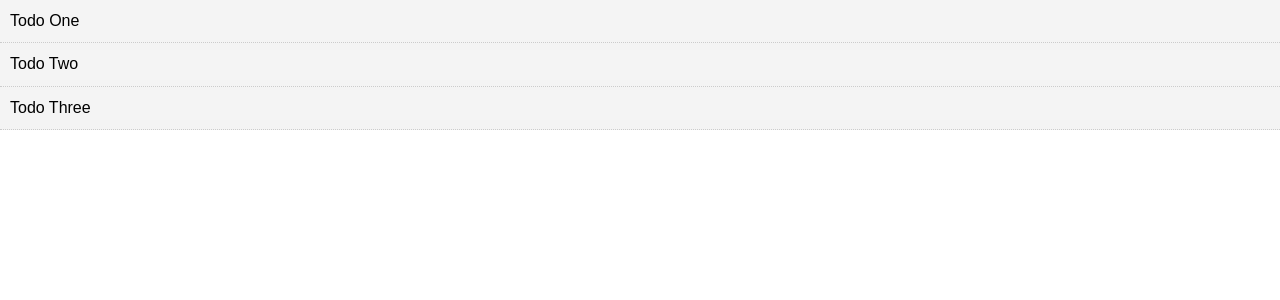
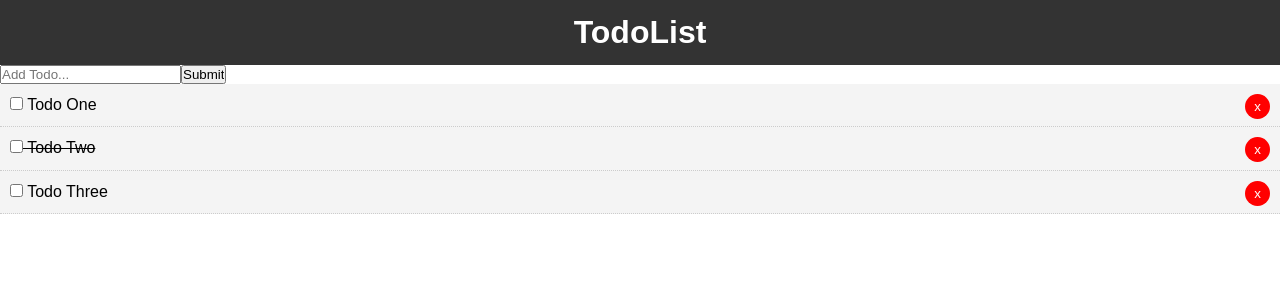
Before and after one commit to Tomi-star/Todo-App, a Vue app: page / in a window 1280 px wide. Shown: the top 300 px of the page. Built offline with nearby package versions, Linux system fonts and the light colour scheme.

Commit message:
Added Todo header and Addtodo component

```diff
--- a/src/App.vue
+++ b/src/App.vue
@@ -1,15 +1,21 @@
 <template>
   <div id="app">
-  <Todos v-bind:todos="todos" />
+    <Header />
+  <AddTodo />
+  <Todos v-bind:todos="todos" v-on:del-todo="deleteTodo"/>
   </div>
 </template>
 
 <script>
 import Todos from './components/Todos';
+import Header from './components/layout/Header';
+import AddTodo from './components/AddTodo';
 
 export default {
   name: 'App',
   components: {
+    Header,
+    AddTodo,
     Todos
   },
   data(){
@@ -32,6 +38,11 @@
         }
       ]
     }
+  },
+  methods:{
+    deleteTodo(id){
+      this.todos = this.todos.filter(todo=> todo.id !== id);
+    }
   }
 }
 </script>
--- /dev/null
+++ b/src/components/AddTodo.vue
@@ -0,0 +1,28 @@
+<template>
+    <div>
+        <form>
+            <input type="text" name="title" placeholder="Add Todo...">
+            <input type="submit" value="Submit" class="btn">
+        </form>
+    </div>
+</template>
+
+<script>
+export default {
+    name: "AddTodo"
+}
+</script>
+
+<style scoped>
+    form {
+        display: flex;
+    }
+    input [type="text"] {
+        flex:10;
+        padding: 5px;
+    }
+
+    input [type="submit"] {
+        flex: 2;
+    }
+</style>
--- a/src/components/TodoItem.vue
+++ b/src/components/TodoItem.vue
@@ -1,7 +1,9 @@
 <template>
-    <div class="todo-item">
+    <div class="todo-item" v-bind:class="{'is-complete':todo.completed}">
         <p>
+            <input type="checkbox" v-on:change="markcomplete">
             {{todo.title}}
+            <button @click="$emit('del-todo', todo.id)" class="del">x</button>
         </p>
     </div>
 </template>
@@ -9,7 +11,12 @@
 <script>
 export default {
     name: "TodoItem",
-    props:["todo"]
+    props:["todo"],
+    methods:{
+        markcomplete(){
+            this.todo.completed = !this.todo.completed;
+        }
+    }
 }
 </script>
 
--- a/src/components/Todos.vue
+++ b/src/components/Todos.vue
@@ -1,7 +1,7 @@
 <template>
     <div>
         <div v-bind:key="todo.id" v-for="todo in todos">
-            <TodoItem v-bind:todo="todo"/>
+            <TodoItem v-bind:todo="todo" v-on:del-todo="$emit('del-todo', todo.id)"/>
         </div>
     </div>
 </template>
--- /dev/null
+++ b/src/components/layout/Header.vue
@@ -0,0 +1,25 @@
+<template>
+    <header class="header">
+        <h1> TodoList</h1>
+    </header>
+</template>
+
+<script>
+export default {
+    name:"Header"
+}
+</script>
+
+<style scoped>
+    .header{
+        background: #333;
+        color: #fff;
+        text-align: center;
+        padding: 10px;
+    }
+
+    .header a {
+        color: #fff;
+        padding-right: 5px;
+    }
+</style>
```
